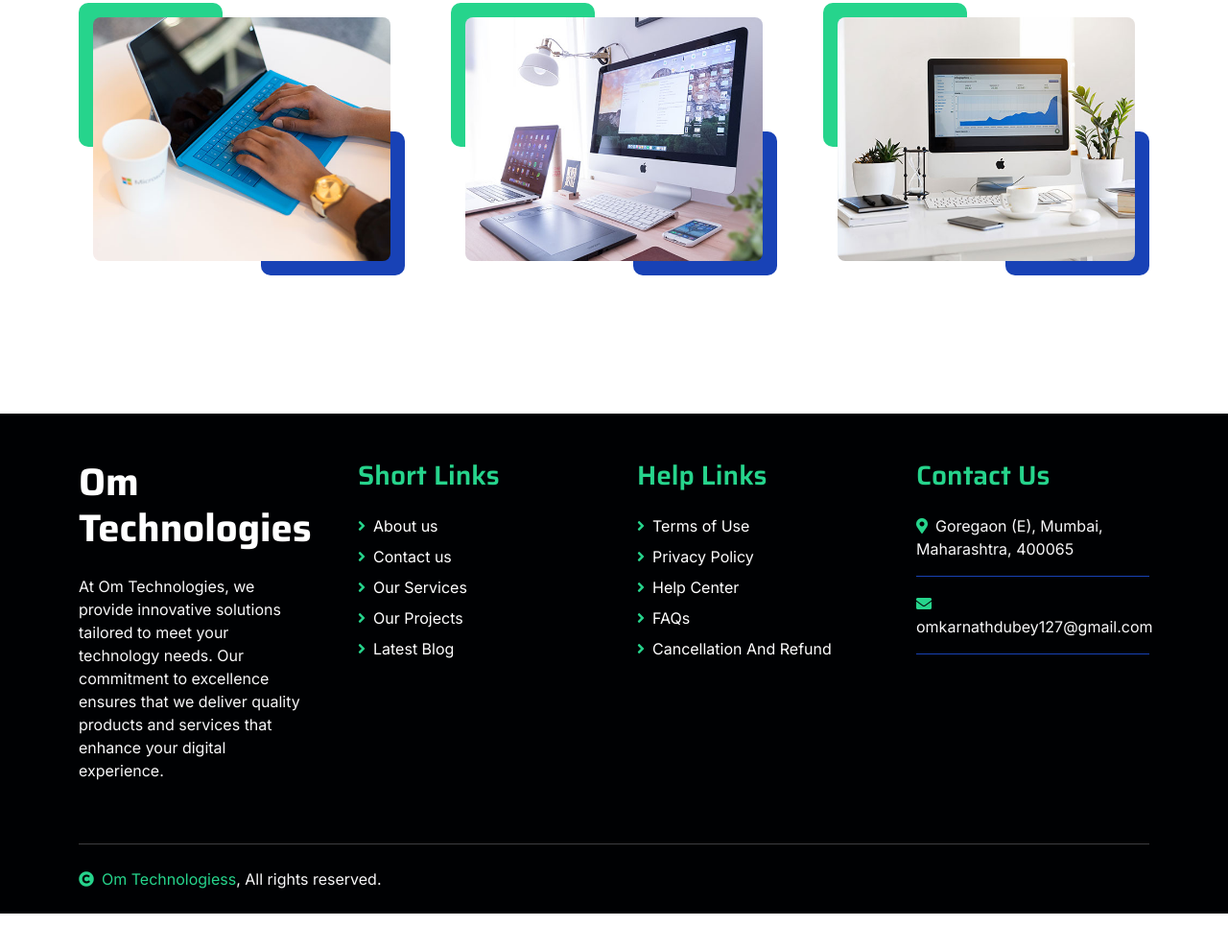
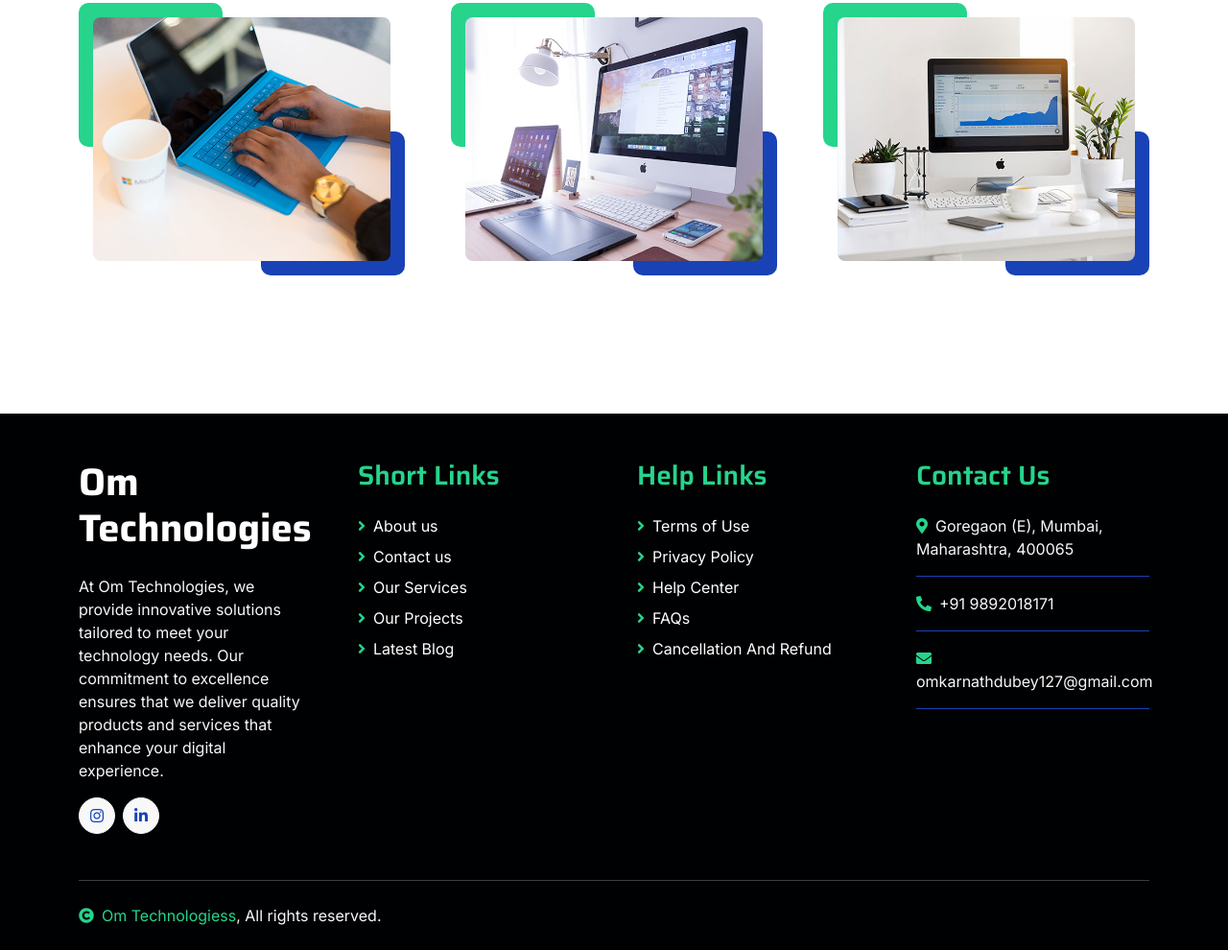
Before and after one commit to Ohom1/om-agency-web, a plain HTML site: page project.html in a window 1280 px wide. Shown: the part 1304-2294 px from the top of the page at 96% size. Before the commit the page ends 2256 px from the top, so only its background shows below. Drawn offline with nearby package versions, Linux system fonts and the light colour scheme.

Commit message:
Update project.html

```diff
--- a/project.html
+++ b/project.html
@@ -233,21 +233,21 @@
                     <h1 class="text-white fw-bold d-block">Om Technologies<span class="text-secondary"></span></h1>
                 </a>
                 <p class="mt-4 text-light">At Om Technologies, we provide innovative solutions tailored to meet your technology needs. Our commitment to excellence ensures that we deliver quality products and services that enhance your digital experience.</p>
-                <!--<div class="d-flex Om Technologies-link">-->
+                <div class="d-flex Om Technologies-link">
                     <!-- Social Media Links -->
                     <!--<a href="https://facebook.com" class="btn-light nav-fill btn btn-square rounded-circle me-2" target="_blank" rel="noopener noreferrer">
                         <i class="fab fa-facebook-f text-primary"></i>
                     </a>
                     <a href="https://twitter.com" class="btn-light nav-fill btn btn-square rounded-circle me-2" target="_blank" rel="noopener noreferrer">
-                        <i class="fab fa-twitter text-primary"></i>
+                        <i class="fab fa-twitter text-primary"></i>-->
                     </a>
-                    <a href="https://instagram.com" class="btn-light nav-fill btn btn-square rounded-circle me-2" target="_blank" rel="noopener noreferrer">
+                    <a href="https://www.instagram.com/code_with_shubh?utm_source=ig_web_button_share_sheet&igsh=ZDNlZDc0MzIxNw==" class="btn-light nav-fill btn btn-square rounded-circle me-2" target="_blank" rel="noopener noreferrer">
                         <i class="fab fa-instagram text-primary"></i>
                     </a>
-                    <a href="https://linkedin.com" class="btn-light nav-fill btn btn-square rounded-circle me-0" target="_blank" rel="noopener noreferrer">
+                    <a href="https://www.linkedin.com/in/ohom-dubey-23055917b/" class="btn-light nav-fill btn btn-square rounded-circle me-0" target="_blank" rel="noopener noreferrer">
                         <i class="fab fa-linkedin-in text-primary"></i>
                     </a>
-                </div>-->
+                </div>
             </div>
             <div class="col-lg-3 col-md-6">
                 <a href="#" class="h3 text-secondary">Short Links</a>
@@ -275,7 +275,7 @@
                 <a href="#" class="h3 text-secondary">Contact Us</a>
                 <div class="text-white mt-4 d-flex flex-column contact-link">
                     <a href="#" class="pb-3 text-light border-bottom border-primary"><i class="fas fa-map-marker-alt text-secondary me-2"></i>Goregaon (E), Mumbai, Maharashtra, 400065</a>
-                    <!--<a href="tel:+1234567890" class="py-3 text-light border-bottom border-primary"><i class="fas fa-phone-alt text-secondary me-2"></i>+1 (234) 567-890</a>-->
+                    <a href="tel:+1234567890" class="py-3 text-light border-bottom border-primary"><i class="fas fa-phone-alt text-secondary me-2"></i>+91 9892018171</a>
                     <a href="mailto:omkarnathdubey127@gmail.com" class="py-3 text-light border-bottom border-primary"><i class="fas fa-envelope text-secondary me-2"></i>omkarnathdubey127@gmail.com</a>
                 </div>
             </div>
```
